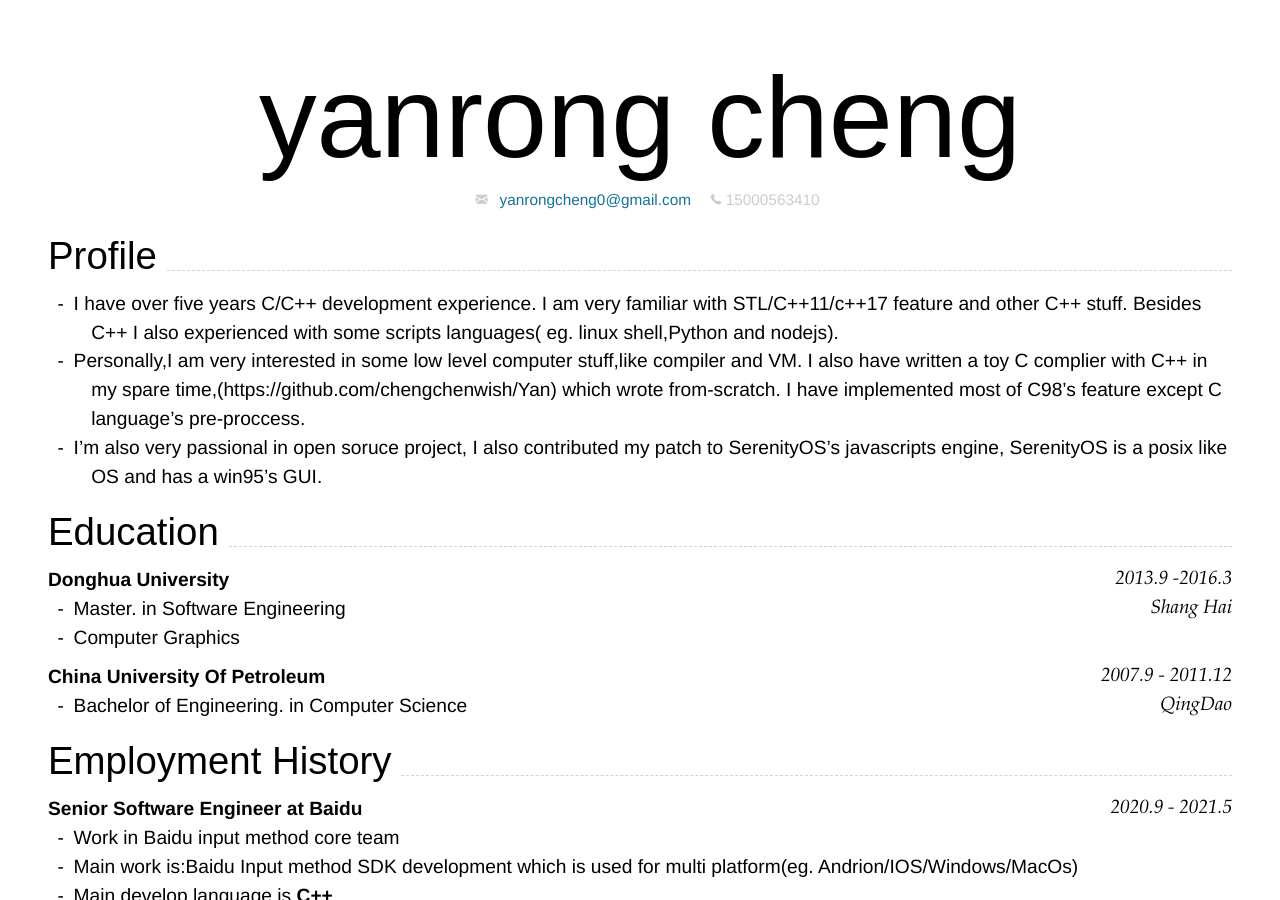
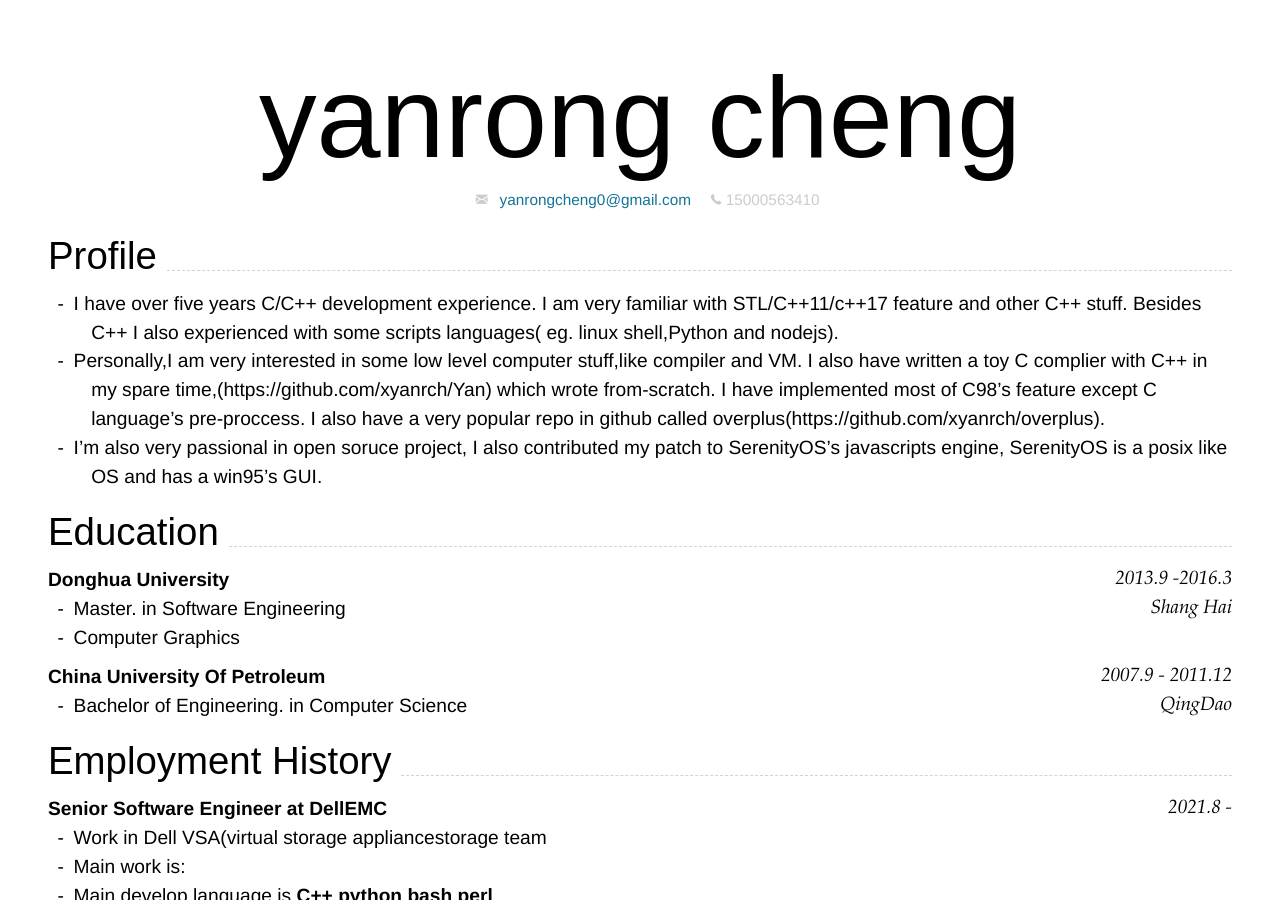
Before and after one commit to xyanrch/my_resume, a Jekyll site: the page built from index.md, in a window 1280 px wide and 900 px high. Built offline with Jekyll 4.4.1, drawn with Linux system fonts in a browser that asks for light colours; nearby versions of some CDN libraries.

Commit message:
Update index.md

```diff
--- a/index.md
+++ b/index.md
@@ -20,7 +20,7 @@ Supported arguments:
 
 ## Profile
 - I have over five years C/C++ development experience. I am very familiar with STL/C++11/c++17 feature and other C++ stuff. Besides C++ I also experienced with some scripts languages( eg. linux shell,Python and nodejs).
-- Personally,I am very interested in some low level computer stuff,like compiler and VM. I also have written a toy C complier with C++ in my spare time,(https://github.com/chengchenwish/Yan) which wrote from-scratch. I have implemented most of C98's feature except C language's pre-proccess.
+- Personally,I am very interested in some low level computer stuff,like compiler and VM. I also have written a toy C complier with C++ in my spare time,(https://github.com/xyanrch/Yan) which wrote from-scratch. I have implemented most of C98's feature except C language's pre-proccess. I also have a very popular repo in github called overplus(https://github.com/xyanrch/overplus).
 - I'm also very passional in open soruce project, I also contributed my patch to SerenityOS's javascripts engine, SerenityOS is a posix like OS and has a win95's GUI.
 
 ## Education
@@ -43,6 +43,10 @@ QingDao
 - Bachelor of Engineering. in Computer Science
 
 ## Employment History
+### **Senior Software Engineer at DellEMC**  `2021.8 - `
+- Work in Dell VSA(virtual storage appliancestorage team
+- Main work is:
+- Main develop language is **C++ python bash perl**
 
 ### **Senior Software Engineer at Baidu**  `2020.9 - 2021.5`
 - Work in Baidu input method core team
```
